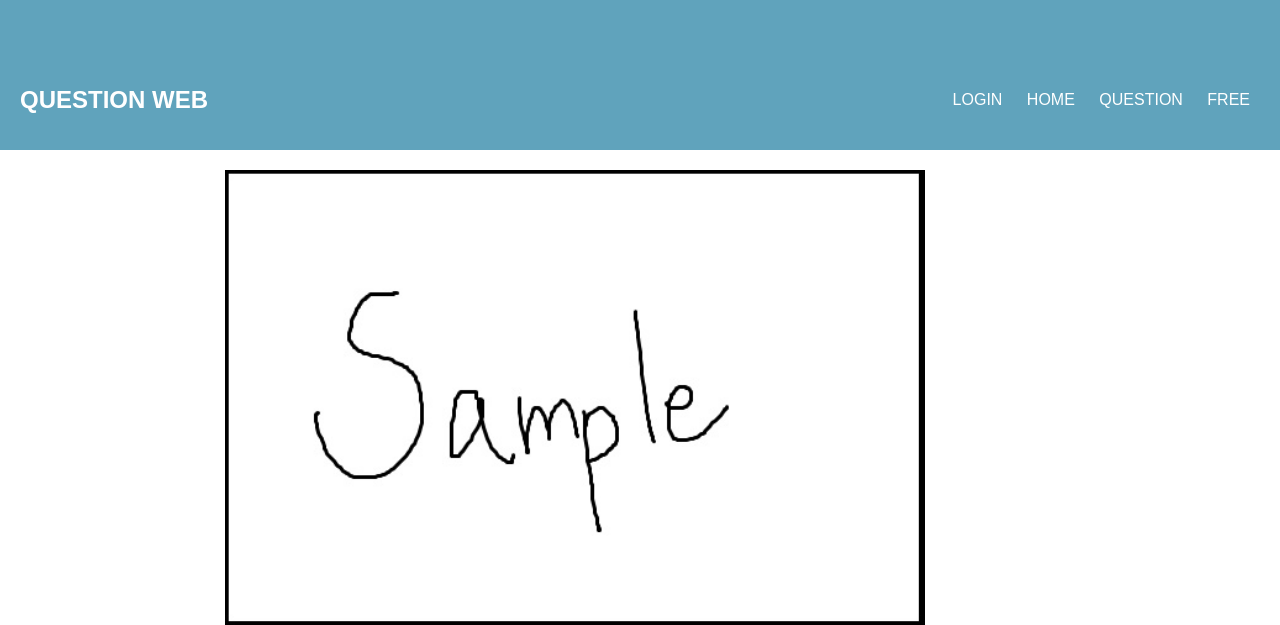
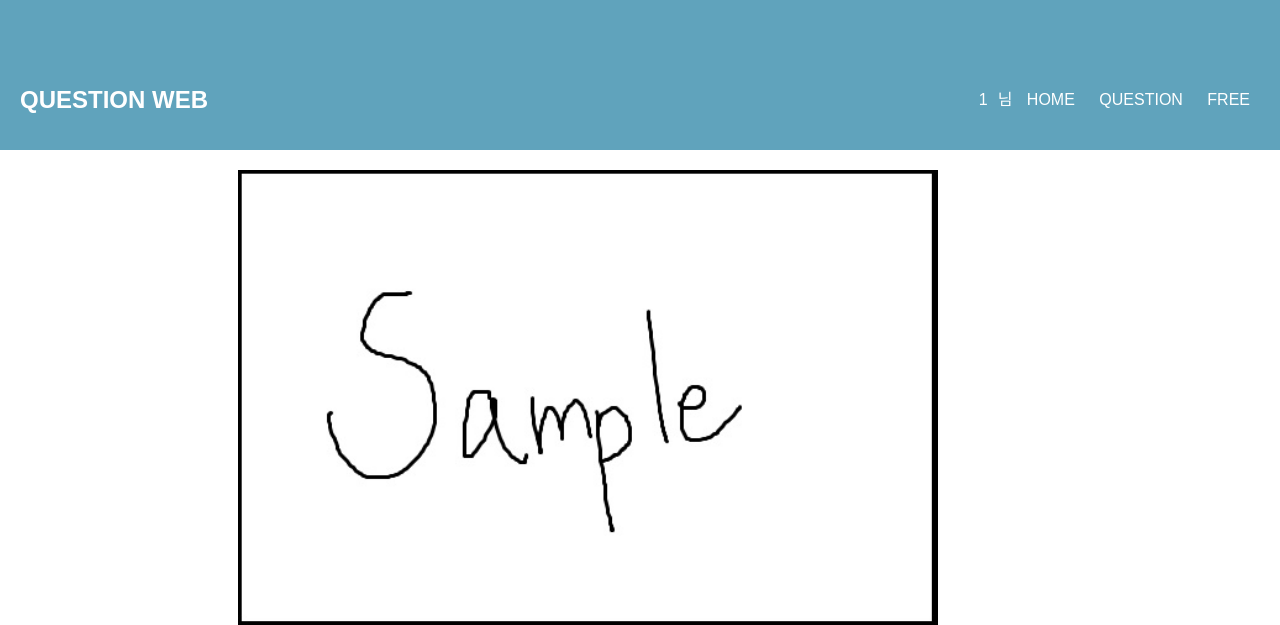
Before and after one commit to visionWWW/QuestionWeb, a PHP site: page /index.php in a window 1280 px wide. Shown: the top 625 px of the page. Run offline with PHP 8.4, Linux system fonts and the light colour scheme; the visitor is signed in with stand-in values (Sample User, id 1).

Commit message:
Update index.php

```diff
--- a/index.php
+++ b/index.php
@@ -19,8 +19,9 @@
 
       <ul class="menu">
         <?php
+        session_start();
           if(isset($_SESSION['uid'])){
-            echo $_SESSION['uid']."님";
+            echo "<a href='./logout.php'>".$_SESSION['uid']."</a>님";
           } else{
          ?>
           <a href="./login.html">Login</a>
```
